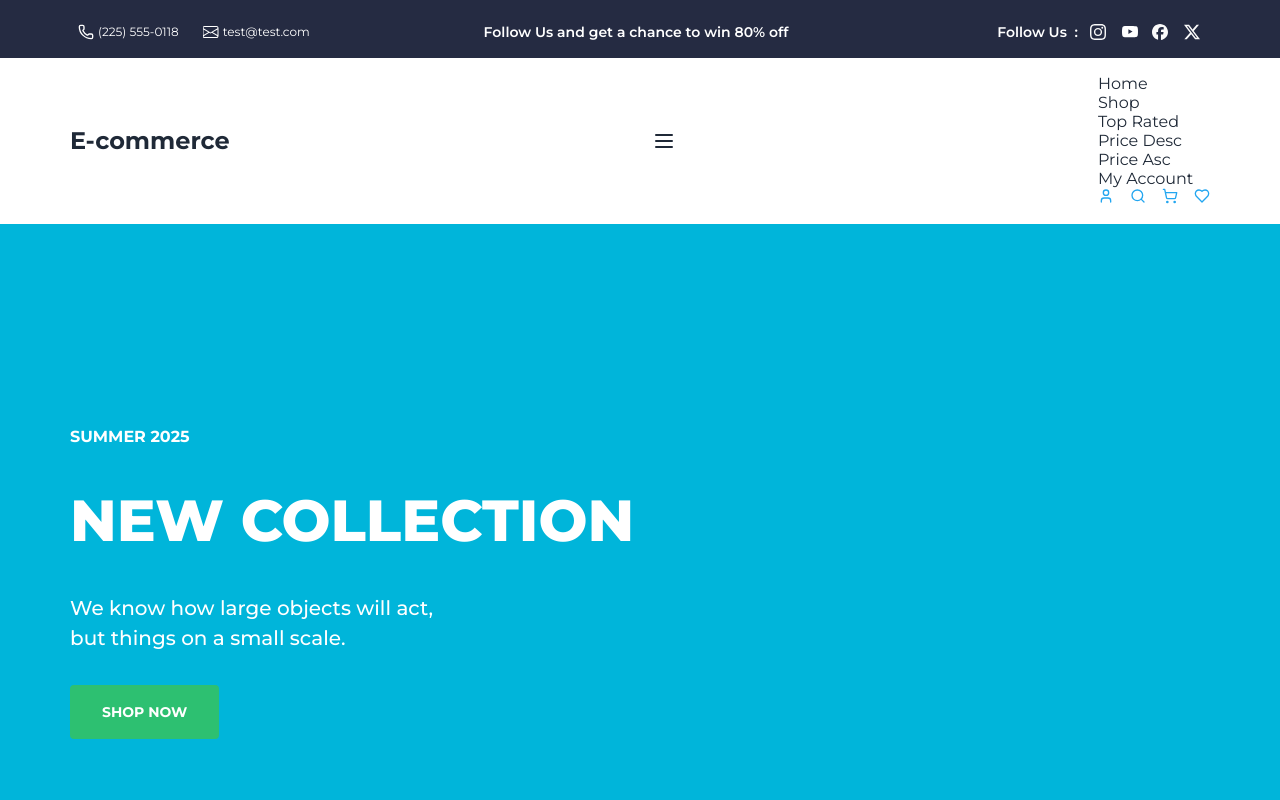
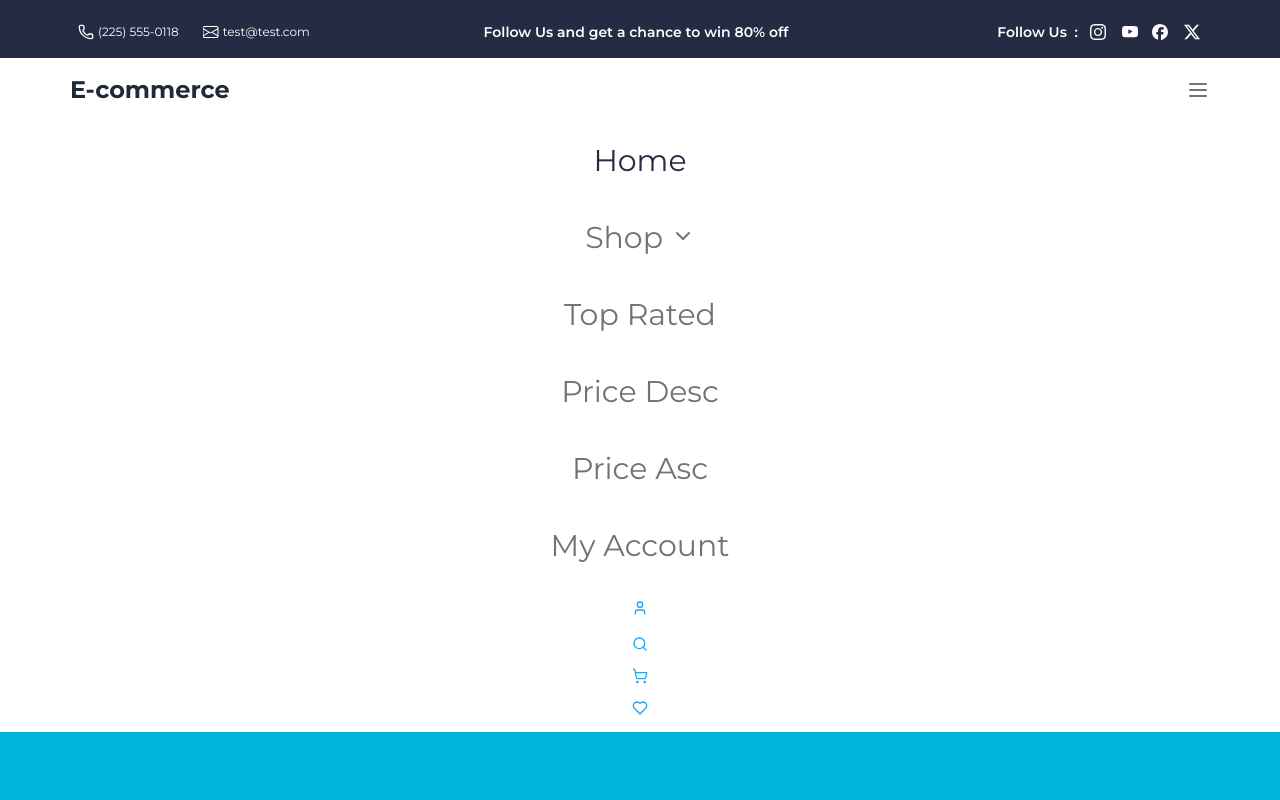
Before and after one commit to IgnacioFleming/react-mentoring-ecommerce-ifleming, a React (Vite) app: page / in a window 1280 px wide. Both pictures are taken after a click on the icon 1198 px from the left and 90 px from the top of the page. Shown: the top 800 px of the page. Built offline with nearby package versions, Linux system fonts and the light colour scheme.

Commit message:
style(layout/Header): add styles for Navbar, NavLinks and NavActions

```diff
--- a/src/layout/Header/Header.module.scss
+++ b/src/layout/Header/Header.module.scss
@@ -93,45 +93,3 @@
     }
   }
 }
-
-.navbar {
-  background-color: #fff;
-  display: flex;
-  justify-content: space-between;
-
-  &__container {
-    display: flex;
-    justify-content: space-between;
-    align-items: center;
-    width: 100%;
-  }
-
-  &__logo {
-    font: $font-heading-h3;
-
-    a {
-      transition: all 0.2s ease-in-out;
-
-      &:hover {
-        opacity: 0.8;
-      }
-    }
-  }
-
-  &__nav {
-    display: flex;
-    gap: $spacing-md;
-
-    &__icon {
-      height: 16px;
-      width: 16px;
-      color: $color-primary;
-      cursor: pointer;
-      transition: all 0.2s ease-in-out;
-
-      &:hover {
-        color: $color-hover;
-      }
-    }
-  }
-}
--- a/src/layout/Header/NavActions.tsx
+++ b/src/layout/Header/NavActions.tsx
@@ -1,5 +1,5 @@
 import { Link } from 'react-router-dom';
-import styles from './Header.module.scss';
+import styles from './Navbar.module.scss';
 import { Heart, Search, ShoppingCart, User } from 'lucide-react';
 
 export const NavActions = () => (
--- a/src/layout/Header/NavLinks.tsx
+++ b/src/layout/Header/NavLinks.tsx
@@ -1,23 +1,38 @@
-import { Link } from 'react-router-dom';
-import styles from './Header.module.scss';
+import { NavLink } from 'react-router-dom';
+import styles from './Navbar.module.scss';
+import clsx from 'clsx';
+import { ChevronDown } from 'lucide-react';
 
 export const NavLinks = () => (
-  <div className={styles.navbar__menu}>
-    <ul>
+  <ul className={clsx(styles.navbar__links, styles['navbar__links--spaced'])}>
     <li>
-        <Link to={'/'}>Home</Link>
+      <NavLink
+        to={'/'}
+        className={({ isActive }) => (isActive ? styles['navbar__links--active'] : '')}
+      >
+        Home
+      </NavLink>
     </li>
     <li>
-        <Link to={'/'}>Shop</Link>
-        <ul>
+      <ul className={styles.navbar__links}>
+        <NavLink
+          to={'/shop'}
+          className={({ isActive }) => (isActive ? styles['navbar__links--active'] : '')}
+        >
+          Shop <ChevronDown />
+        </NavLink>
         <li>Top Rated</li>
         <li>Price Desc</li>
         <li>Price Asc</li>
       </ul>
     </li>
     <li>
-        <Link to={'/'}>My Account</Link>
+      <NavLink
+        to={'/my-account'}
+        className={({ isActive }) => (isActive ? styles['navbar__links--active'] : '')}
+      >
+        My Account
+      </NavLink>
     </li>
   </ul>
-  </div>
 );
--- /dev/null
+++ b/src/layout/Header/Navbar.module.scss
@@ -0,0 +1,102 @@
+@use '../../styles/variables' as *;
+
+.navbar {
+  background-color: #fff;
+  display: flex;
+  justify-content: space-between;
+
+  &__container {
+    display: flex;
+    justify-content: space-between;
+    align-items: center;
+    width: 100%;
+  }
+
+  &__logo {
+    font: $font-heading-h3;
+
+    a {
+      transition: all 0.2s ease-in-out;
+
+      &:hover {
+        opacity: 0.8;
+      }
+    }
+  }
+
+  &__burguer {
+    color: $color-second-text;
+  }
+
+  &__nav {
+    display: flex;
+    flex-direction: column;
+    align-items: center;
+    gap: $spacing-md;
+
+    &__icon {
+      height: 16px;
+      width: 16px;
+      color: $color-primary;
+      cursor: pointer;
+      transition: all 0.2s ease-in-out;
+
+      &:hover {
+        color: $color-hover;
+      }
+    }
+  }
+
+  &__menu {
+    transform-origin: top;
+    opacity: 0;
+    transform: scaleY(0);
+    height: 0;
+    &--open {
+      transform: scaleY(1);
+      opacity: 1;
+      height: auto;
+      animation: menu_expands 0.3s ease-in-out;
+    }
+    &--closed {
+      animation: menu_collapses 0.3s ease-in-out;
+    }
+  }
+
+  &__links {
+    display: flex;
+    flex-direction: column;
+    align-items: center;
+    gap: $spacing-xl;
+    font: $font-mobile-menu;
+    color: $color-second-text;
+
+    &:visited {
+      color: $color-text;
+    }
+
+    &--active {
+      color: $color-text;
+    }
+  }
+
+  &__links--spaced {
+    padding-block: $spacing-xl;
+  }
+}
+
+@keyframes menu_expands {
+  from {
+    transform: scaleY(0);
+    opacity: 0.3;
+    height: 0;
+  }
+}
+
+@keyframes menu_collapses {
+  from {
+    transform: scaleY(1);
+    opacity: 1;
+    height: auto;
+  }
+}
--- a/src/layout/Header/Navbar.tsx
+++ b/src/layout/Header/Navbar.tsx
@@ -1,27 +1,36 @@
 import { Link } from 'react-router-dom';
-import styles from './Header.module.scss';
+import styles from './Navbar.module.scss';
 import { Menu } from 'lucide-react';
 import { useState } from 'react';
 import { NavLinks } from './NavLinks';
 import { NavActions } from './NavActions';
+import clsx from 'clsx';
+
+type ShowMenu = boolean | null;
 
 export const Navbar = () => {
-  const [open, setOpen] = useState<boolean>(false);
+  const [open, setOpen] = useState<ShowMenu>(null);
 
   const handleOpen = () => setOpen(!open);
 
   return (
+    <>
       <div className={styles.navbar__container}>
         <div className={styles.navbar__logo}>
           <Link to="/">E-commerce</Link>
         </div>
-      <Menu onClick={handleOpen} />
-      {open && (
-        <div>
+        <Menu onClick={handleOpen} className={styles.navbar__burguer} />
+      </div>
+
+      <div
+        className={clsx(
+          styles.navbar__menu,
+          open ? styles['navbar__menu--open'] : open === null ? '' : styles['navbar__menu--closed'],
+        )}
+      >
         <NavLinks />
         <NavActions />
       </div>
-      )}
-    </div>
+    </>
   );
 };
```
Lines whose indentation alone changed are shown as unchanged.
